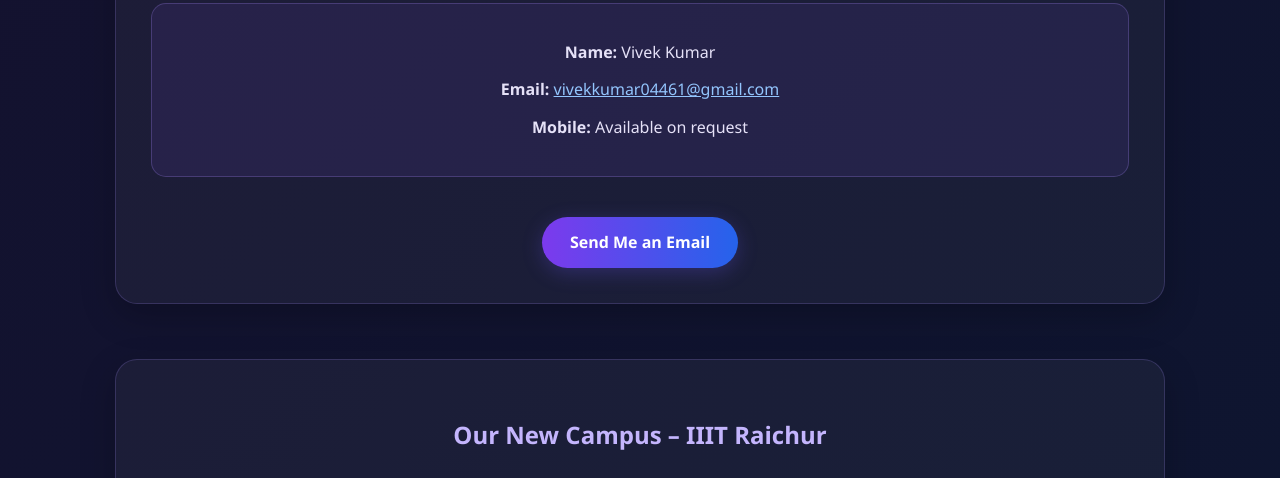
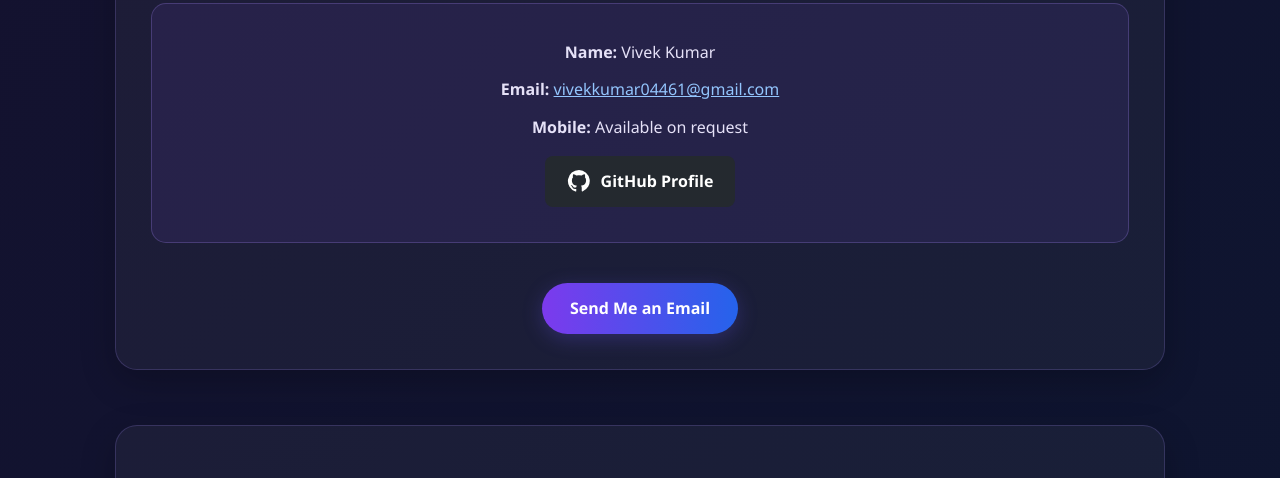
Before and after one commit to vivekdevraj/my-portfolio, a plain HTML site: page index.html in a window 1280 px wide. Shown: the part 5619-6097 px from the top of the page. Drawn offline with Linux system fonts and the light colour scheme.

Commit message:
Add GitHub profile link with styled button

```diff
--- a/index.html
+++ b/index.html
@@ -263,7 +263,29 @@
         </p>
 
         <p><strong>Mobile:</strong> Available on request</p>
-
+        <p style="margin-top:15px;">
+  <a href="https://github.com/vivekdevraj"
+     target="_blank"
+     rel="noopener noreferrer"
+     style="
+       display:inline-flex;
+       align-items:center;
+       gap:10px;
+       padding:12px 22px;
+       background:#24292f;
+       color:white;
+       text-decoration:none;
+       border-radius:8px;
+       font-weight:600;
+     ">
+    <svg width="24" height="24" viewBox="0 0 24 24"
+         fill="currentColor"
+         xmlns="http://www.w3.org/2000/svg">
+      <path d="M12 .9a11.1 11.1 0 0 0-3.51 21.63c.55.1.76-.24.76-.54v-2.1c-3.1.68-3.76-1.32-3.76-1.32-.5-1.3-1.24-1.65-1.24-1.65-1.01-.7.08-.69.08-.69 1.12.08 1.7 1.15 1.7 1.15.99 1.7 2.6 1.21 3.23.92.1-.72.39-1.21.7-1.49-2.47-.28-5.07-1.24-5.07-5.5 0-1.21.43-2.2 1.15-2.98-.12-.28-.5-1.41.11-2.94 0 0 .94-.3 3.05 1.14a10.6 10.6 0 0 1 5.55 0c2.12-1.44 3.05-1.14 3.05-1.14.61 1.53.23 2.66.12 2.94.71.78 1.14 1.77 1.14 2.98 0 4.27-2.6 5.21-5.08 5.49.4.34.75 1.01.75 2.04v3.03c0 .3.2.65.76.54A11.1 11.1 0 0 0 12 .9Z"/>
+    </svg>
+    GitHub Profile
+  </a>
+</p>
     </div>
 
     <a href="mailto:vivekkumar04461@gmail.com" class="btn">
```
